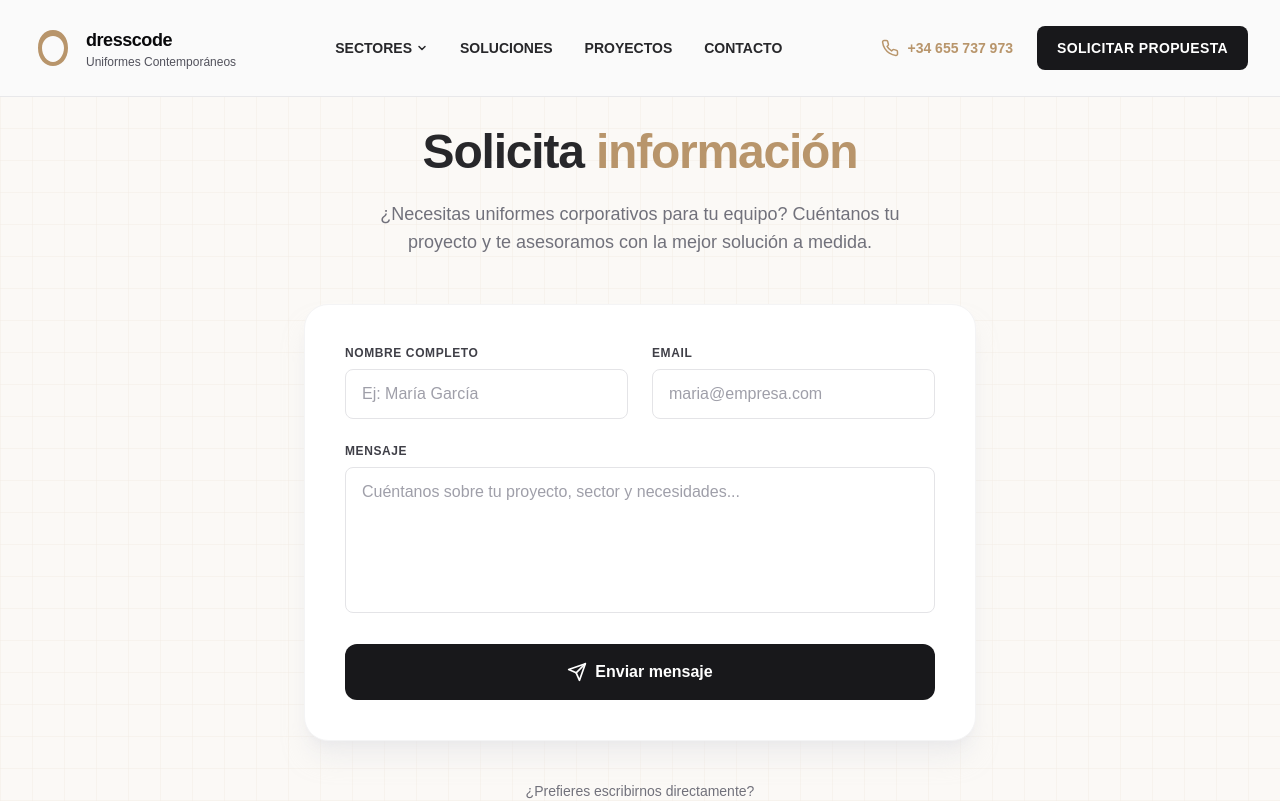
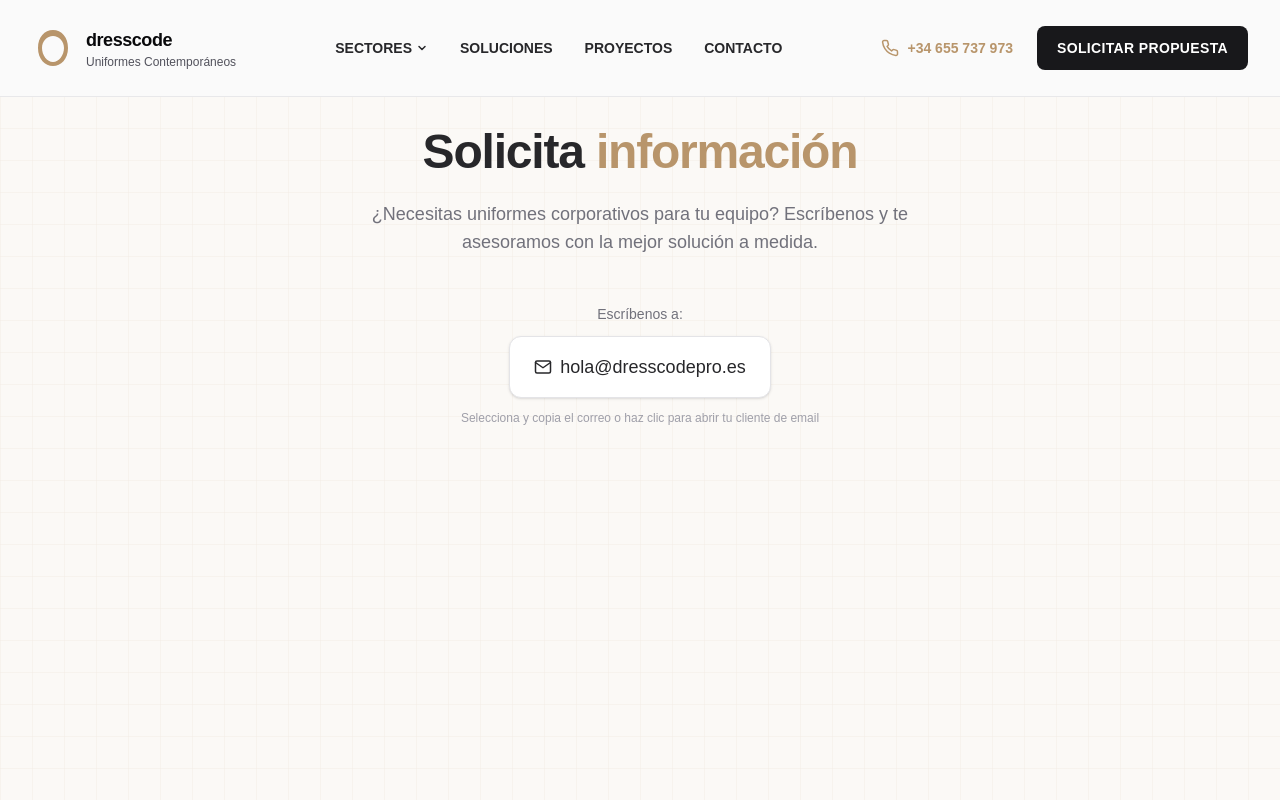
Before and after one commit to pabloalfaya/dresscode-landing, a Next.js app: page /contacto in a window 1280 px wide. Shown: the top 801 px of the page. Built offline with nearby package versions, Linux system fonts and the light colour scheme.

Commit message:
Nuevos avances en el diseño y funcionalidades

```diff
--- a/app/contacto/page.tsx
+++ b/app/contacto/page.tsx
@@ -1,16 +1,6 @@
 "use client";
 
-import { useState } from "react";
 import { Navbar } from "../components/Navbar";
-
-function SendIcon() {
-  return (
-    <svg width="20" height="20" viewBox="0 0 24 24" fill="none" stroke="currentColor" strokeWidth="2" strokeLinecap="round" strokeLinejoin="round">
-      <line x1="22" y1="2" x2="11" y2="13" />
-      <polygon points="22 2 15 22 11 13 2 9 22 2" />
-    </svg>
-  );
-}
 
 function EnvelopeIcon() {
   return (
@@ -22,17 +12,8 @@ function EnvelopeIcon() {
 }
 
 export default function ContactoPage() {
-  const [status, setStatus] = useState<"idle" | "sending" | "sent">("idle");
-
-  const handleSubmit = (e: React.FormEvent<HTMLFormElement>) => {
-    e.preventDefault();
-    setStatus("sending");
-    setTimeout(() => setStatus("sent"), 800);
-  };
-
   return (
     <div className="min-h-screen bg-[#FBF9F6] relative overflow-hidden">
-      {/* Subtle grid background */}
       <div
         className="absolute inset-0 opacity-[0.15]"
         style={{
@@ -53,82 +34,19 @@ export default function ContactoPage() {
             <span className="text-accent">información</span>
           </h1>
           <p className="text-center text-zinc-500 text-base sm:text-lg mb-12 max-w-xl mx-auto">
-            ¿Necesitas uniformes corporativos para tu equipo? Cuéntanos tu proyecto y te asesoramos con la mejor solución a medida.
+            ¿Necesitas uniformes corporativos para tu equipo? Escríbenos y te asesoramos con la mejor solución a medida.
           </p>
 
-          <div className="rounded-2xl sm:rounded-3xl bg-white shadow-xl shadow-zinc-200/50 border border-zinc-100 p-6 sm:p-8 lg:p-10">
-            <form onSubmit={handleSubmit} className="space-y-6">
-              <div className="grid sm:grid-cols-2 gap-6">
-                <div>
-                  <label htmlFor="name" className="block text-xs font-semibold text-zinc-700 uppercase tracking-wider mb-2">
-                    Nombre completo
-                  </label>
-                  <input
-                    id="name"
-                    name="name"
-                    type="text"
-                    placeholder="Ej: María García"
-                    className="w-full px-4 py-3 rounded-lg border border-zinc-200 text-zinc-800 placeholder-zinc-400 focus:outline-none focus:ring-2 focus:ring-accent/30 focus:border-accent transition-colors"
-                    required
-                  />
-                </div>
-                <div>
-                  <label htmlFor="email" className="block text-xs font-semibold text-zinc-700 uppercase tracking-wider mb-2">
-                    Email
-                  </label>
-                  <input
-                    id="email"
-                    name="email"
-                    type="email"
-                    placeholder="maria@empresa.com"
-                    className="w-full px-4 py-3 rounded-lg border border-zinc-200 text-zinc-800 placeholder-zinc-400 focus:outline-none focus:ring-2 focus:ring-accent/30 focus:border-accent transition-colors"
-                    required
-                  />
-                </div>
-              </div>
-
-              <div>
-                <label htmlFor="message" className="block text-xs font-semibold text-zinc-700 uppercase tracking-wider mb-2">
-                  Mensaje
-                </label>
-                <textarea
-                  id="message"
-                  name="message"
-                  rows={5}
-                  placeholder="Cuéntanos sobre tu proyecto, sector y necesidades..."
-                  className="w-full px-4 py-3 rounded-lg border border-zinc-200 text-zinc-800 placeholder-zinc-400 focus:outline-none focus:ring-2 focus:ring-accent/30 focus:border-accent transition-colors resize-none"
-                  required
-                />
-              </div>
-
-              <button
-                type="submit"
-                disabled={status === "sending"}
-                className="w-full flex items-center justify-center gap-2 rounded-xl bg-zinc-900 px-6 py-4 text-base font-semibold text-white hover:bg-zinc-800 transition-colors disabled:opacity-70 disabled:cursor-not-allowed"
-              >
-                {status === "sending" ? (
-                  "Enviando..."
-                ) : status === "sent" ? (
-                  "¡Mensaje enviado!"
-                ) : (
-                  <>
-                    <SendIcon />
-                    Enviar mensaje
-                  </>
-                )}
-              </button>
-            </form>
-          </div>
-
-          <div className="mt-10 text-center">
-            <p className="text-sm text-zinc-500 mb-3">¿Prefieres escribirnos directamente?</p>
+          <div className="text-center">
+            <p className="text-sm text-zinc-500 mb-3">Escríbenos a:</p>
             <a
               href="mailto:hola@dresscodepro.es"
-              className="inline-flex items-center gap-2 px-5 py-3 rounded-xl border border-zinc-200 bg-white text-zinc-700 text-sm font-medium shadow-sm hover:border-accent hover:text-accent transition-colors"
+              className="inline-flex items-center gap-2 px-6 py-4 rounded-xl border border-zinc-200 bg-white text-zinc-800 text-lg font-medium shadow-sm hover:border-accent hover:text-accent transition-colors select-all"
             >
               <EnvelopeIcon />
               hola@dresscodepro.es
             </a>
+            <p className="text-xs text-zinc-400 mt-3">Selecciona y copia el correo o haz clic para abrir tu cliente de email</p>
           </div>
         </div>
       </main>
```
